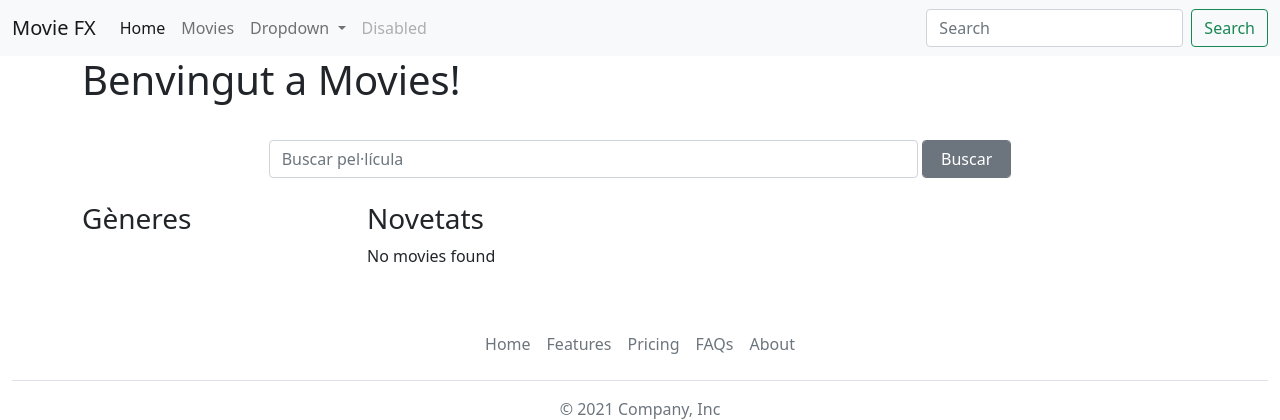
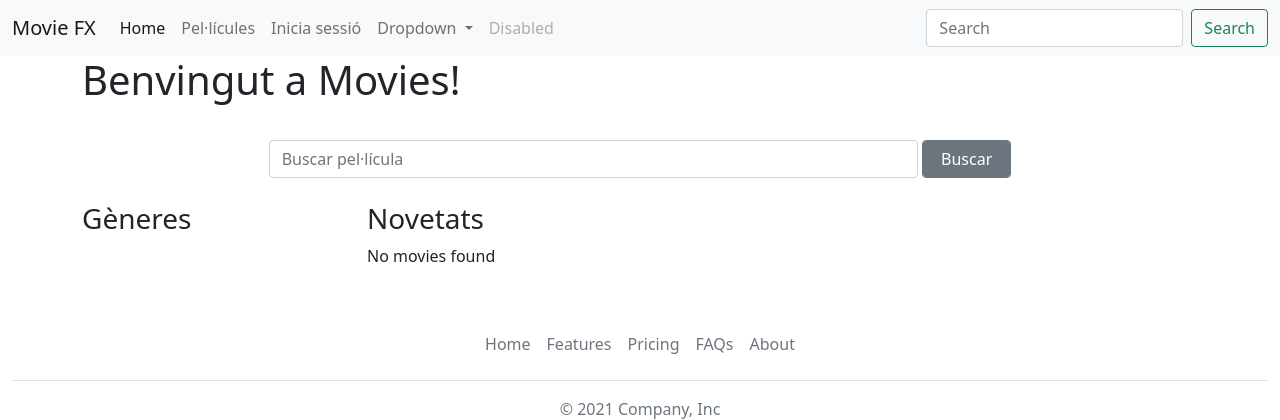
Before and after one commit to corriol/2022-movies-symfony, a Symfony app: template templates/default/index.html.twig in a window 1280 px wide. Shown: the top 420 px of the page. Run offline with Twig, Linux system fonts and the light colour scheme; the template is opened without the code that fills it, so the values that code supplies are empty; some libraries are stand-ins or nearby versions.

Commit message:
Implementant els rols jeràrquics

```diff
--- a/templates/base.html.twig
+++ b/templates/base.html.twig
@@ -31,8 +31,13 @@
                             <a class="nav-link active" aria-current="page" href="#">Home</a>
                         </li>
                         <li class="nav-item">
-                            <a class="nav-link" href="{{ path('admin_movies_index')}}">Movies</a>
+                            <a class="nav-link" href="{{ path('admin_movies_index')}}">Pel·lícules</a>
                         </li>
+
+                        <li class="nav-item">
+                            <a class="nav-link" href="{{ path('login')}}">Inicia sessió</a>
+                        </li>
+
                         <li class="nav-item dropdown">
                             <a class="nav-link dropdown-toggle" href="#" id="navbarDropdown" role="button" data-bs-toggle="dropdown" aria-expanded="false">
                                 Dropdown
```
Also changed, not shown: 1 other file.
